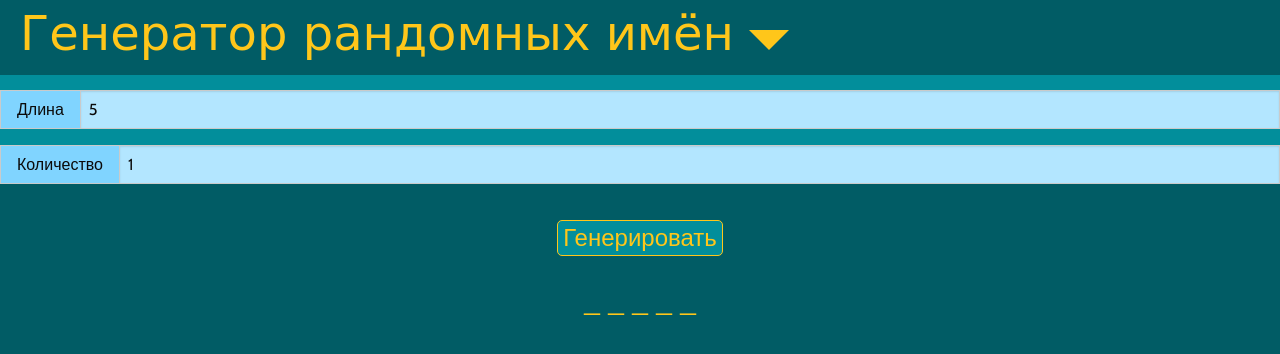
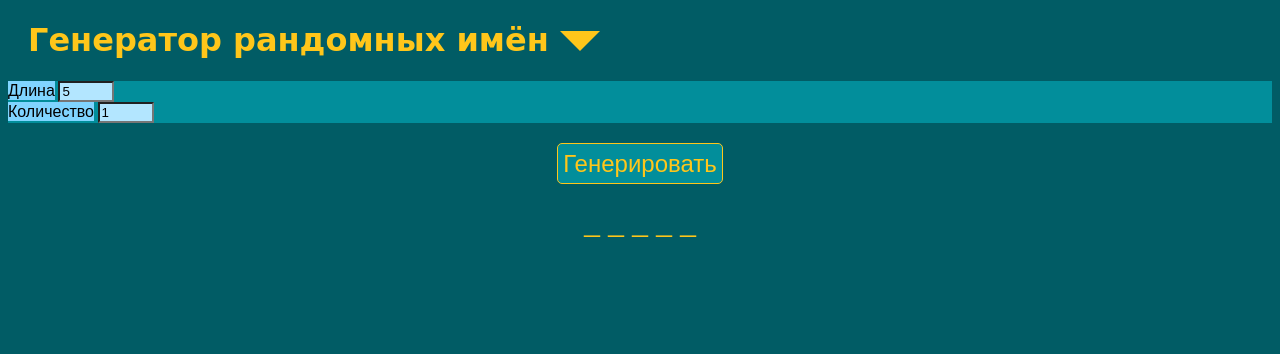
Before and after one commit to svmi3195/random-name-generator-ru, a plain HTML site: page index-ru.html in a window 1280 px wide. Drawn offline with nearby package versions, Linux system fonts and the light colour scheme; a web font is replaced by a local one.

Commit message:
remove foundation

```diff
--- a/index-ru.html
+++ b/index-ru.html
@@ -12,9 +12,7 @@
 <link href="https://fonts.googleapis.com/css?family=Cabin" rel="stylesheet">
 <link href="https://fonts.googleapis.com/css?family=Droid+Serif" rel="stylesheet">
 
-<link rel="stylesheet" type="text/css" href="https://cdnjs.cloudflare.com/ajax/libs/foundation/6.2.3/foundation.min.css" />
 <link rel="stylesheet" type="text/css" href="style.css"/>
-
 
 <title>Генератор рандомных имён</title>
 
@@ -36,26 +34,18 @@
   </div>
 
 
-<div class="row expanded settings">
-
-  <div class="column small-12 medium-4 large-2">
+<div class="settings">
     <div class="input-group">
       <span class="input-group-label">Длина</span>
       <input class="input-group-field length" type="number" min="2" max="10" value="5">
-  </div>
-  </div>
+    </div>
 
-
-  <div class="column small-12 medium-4 large-2">
     <div class="input-group">
       <span class="input-group-label">Количество</span>
       <input class="input-group-field quantity" type="number" min="1" max="10" value="1">
-  </div>
-  </div>
+    </div>
+</div>
 
-
-
-</div>
 <div class="centered"><button type="button" class="genBtn">Генерировать</button></div>
 
 <div class="result centered">_ _ _ _ _</div>
```
